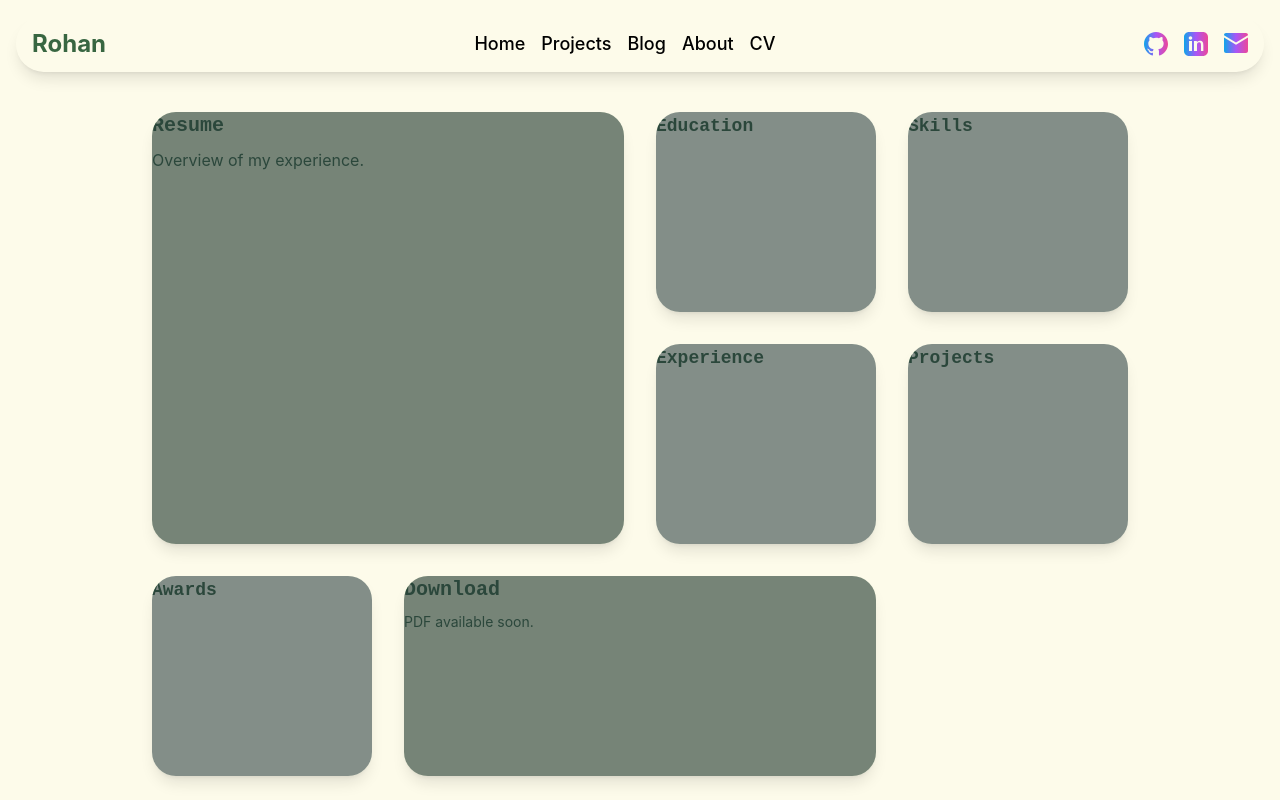
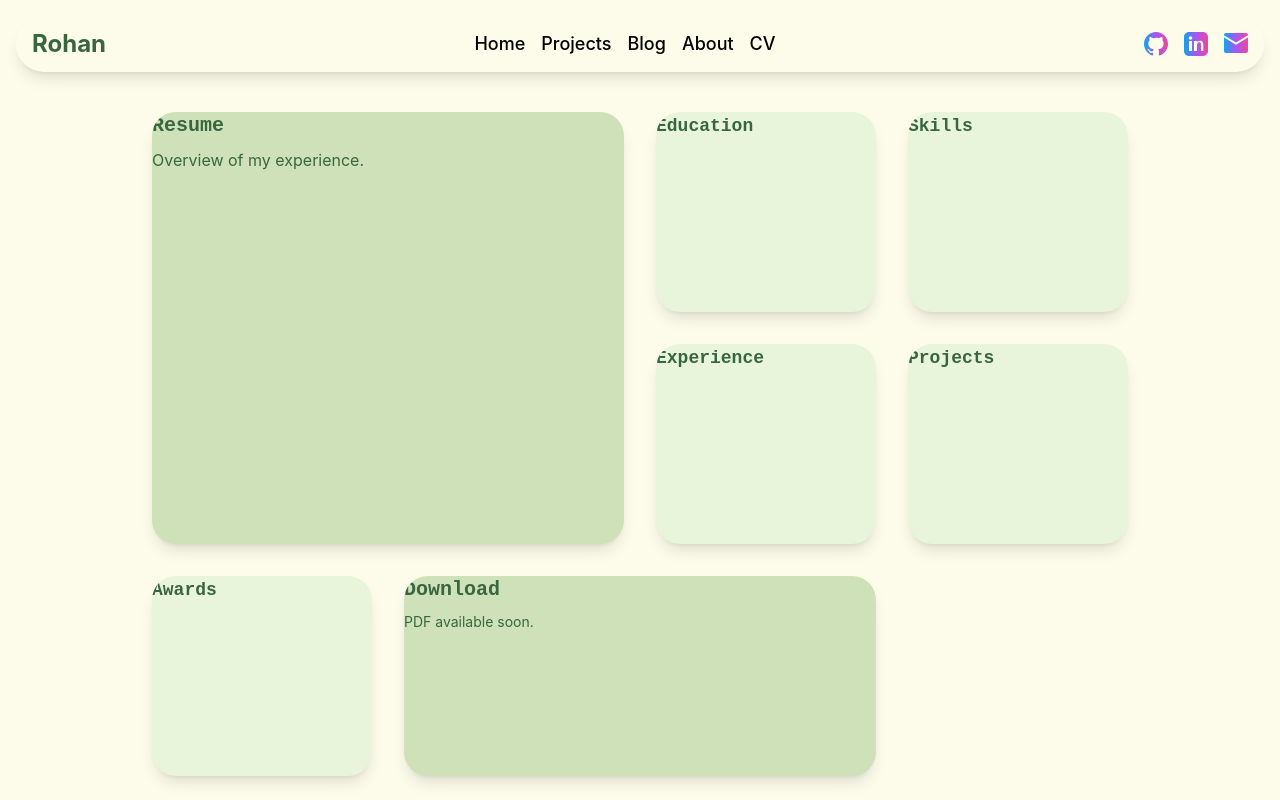
Before and after one commit to SUPA5INGH/personal-website, a Next.js app: page /cv in a window 1280 px wide. Built offline with nearby package versions, Linux system fonts and the light colour scheme.

Commit message:
Make BentoTile title optional with conditional overlay

```diff
--- a/components/BentoTile.tsx
+++ b/components/BentoTile.tsx
@@ -1,9 +1,8 @@
-
 import React from 'react';
 import Image from 'next/image';
 
-export interface BentoTileProps {
-  title: string;
+export interface BentoTileProps extends React.HTMLAttributes<HTMLDivElement> {
+  title?: string;
   /** Optional image source for the background */
   imgSrc?: string;
   /** Additional css classes for the tile */
@@ -19,27 +18,41 @@ export interface BentoTileProps {
  * background image and overlay title text. Animations can be customised via
  * the `animationClass` prop.
  */
-export default function BentoTile({
+const BentoTile = React.forwardRef<HTMLDivElement, BentoTileProps>(
+  (
+    {
       title,
       imgSrc,
       className = '',
       animationClass = 'hover:scale-105 transition-transform animate-fall',
       children,
-}: BentoTileProps) {
+      ...rest
+    }: BentoTileProps,
+    ref,
+  ) => {
     return (
       <div
+        ref={ref}
         className={`relative overflow-hidden rounded-3xl shadow-lg ${animationClass} ${className}`}
+        {...rest}
       >
         {imgSrc && (
-        <Image src={imgSrc} alt={title} fill className="object-cover" />
+          <Image src={imgSrc} alt={title ?? ''} fill className="object-cover" />
         )}
+        {title && (
           <div className="absolute inset-0 flex items-center justify-center bg-gray-800/50">
             <h2 className="text-xl font-semibold text-white">{title}</h2>
           </div>
+        )}
         {children}
       </div>
     );
-}
+  },
+);
+
+BentoTile.displayName = 'BentoTile';
+
+export default BentoTile;
 
 export function PolaroidTile(props: BentoTileProps) {
   return (
@@ -47,7 +60,8 @@ export function PolaroidTile(props: BentoTileProps) {
       {...props}
       className={`bg-white p-4 ${props.className ?? ''}`.trim()}
       animationClass={
-        props.animationClass || 'hover:rotate-2 hover:scale-105 transition-transform animate-fall'
+        props.animationClass ||
+        'hover:rotate-2 hover:scale-105 transition-transform animate-fall'
       }
     />
   );
@@ -71,5 +85,4 @@ export function CarouselTile(props: BentoTileProps) {
       animationClass={props.animationClass}
     />
   );
-
 }
```
Lines whose indentation alone changed are shown as unchanged.
